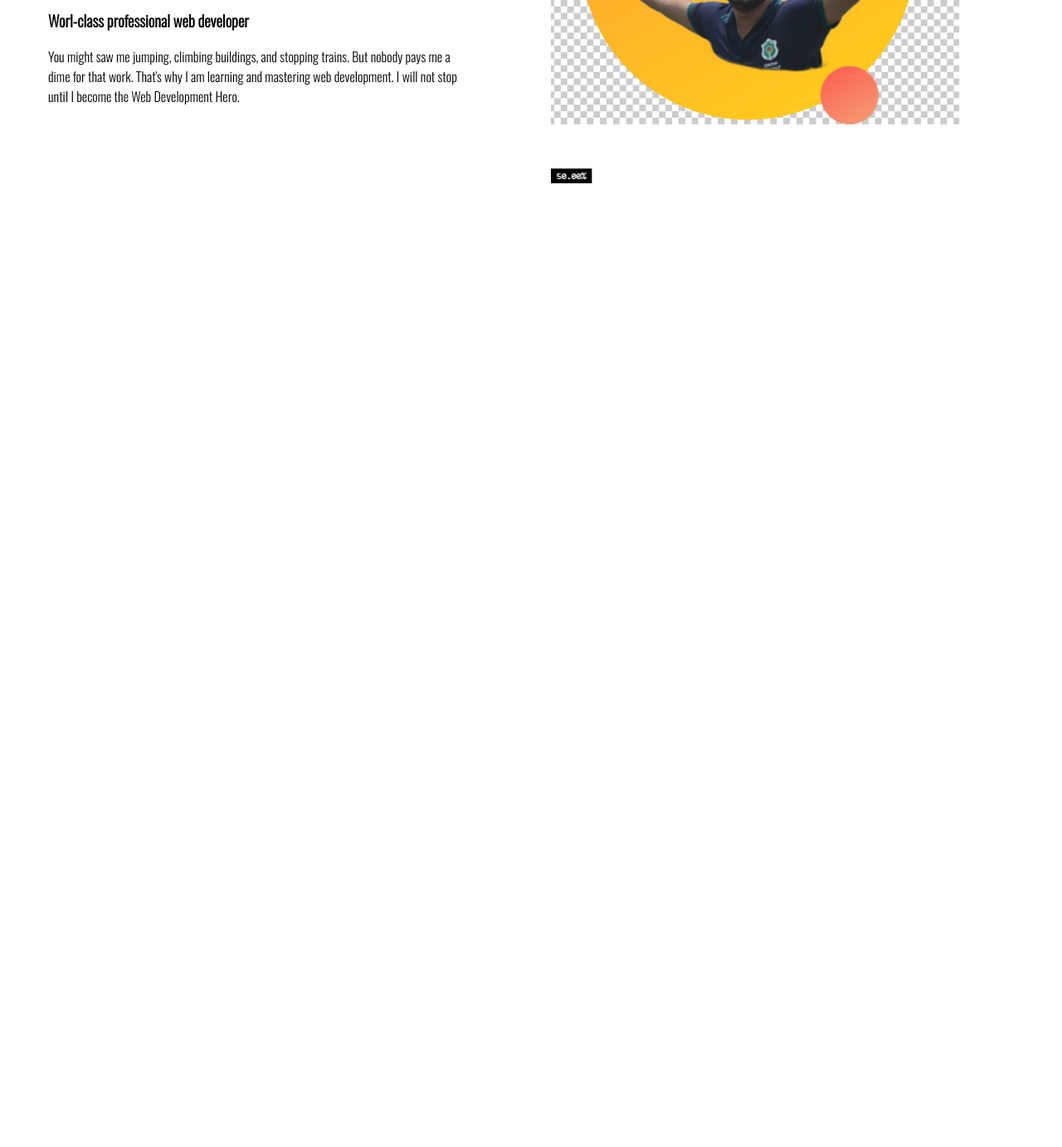
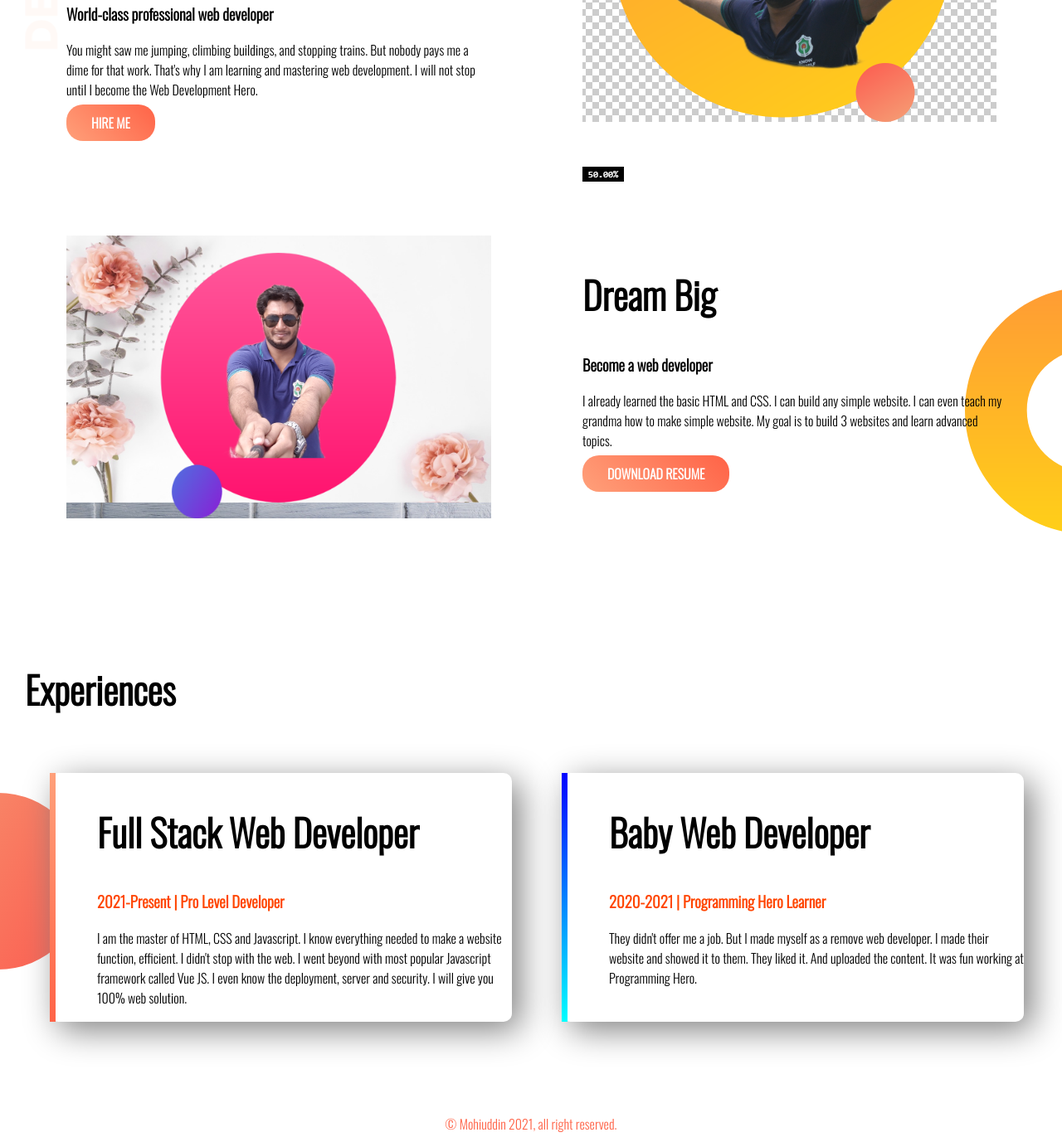
Before and after one commit to mohiuddin2721/web-portfolio, a plain HTML site: page index.html in a window 1280 px wide. Shown: the part 300-1683 px from the top of the page at 83% size. Before the commit the page ends 800 px from the top, so only its background shows below. Drawn offline with nearby package versions, Linux system fonts and the light colour scheme.

Commit message:
Finished my first ever website

```diff
--- a/index.html
+++ b/index.html
@@ -11,17 +11,46 @@
     <link rel="stylesheet" href="style.css">
 </head>
 <body>
-    <section>
+    <section class="top-banner">
         <div class="half-width">
             <h1>Wellcome To</h1>
             <h1><span class="name-highlight">Mohiuddin</span> Website</h1>
-            <h3>Worl-class professional web developer</h3>
+            <h3>World-class professional web developer</h3>
             <p>You might saw me jumping, climbing buildings, and stopping trains. But nobody pays me a dime for that work. That's why I am learning and mastering web development. I will not stop until I become the Web Development Hero.</p>
+            <a class="link-button" target="-blank" href="https://www.facebook.com/mohiuddin.shawon.583/">HIRE ME</a>
         </div>
         <div class="half-width">
             <img src="images/profile.png" alt="Mohiuddin">
         </div>
     </section>
+    <section class="dream-area">
+        <div class="half-width">
+            <img src="images/dreampic.png" alt="Mohiuddin">
+        </div>
+        <div class="half-width">
+            <h2>Dream Big</h2>
+            <h3>Become a web developer</h3>
+            <p>I already learned the basic HTML and CSS. I can build any simple website. I can even teach my grandma how to make simple website. My goal is to build 3 websites and learn advanced topics.</p>
+            <a class="link-button" target="-blank" href="https://www.facebook.com/mohiuddin.shawon.583">DOWNLOAD RESUME</a>
+        </div>
+    </section>
+    <section class="experience-area">
+        <h2>Experiences</h2>
+        <div id="full-stack" class="half-width single-experience">
+            <h2>Full Stack Web Developer</h2>
+            <h3 class="name-highlight">2021-Present | Pro Level Developer</h3>
+            <p>I am the master of HTML, CSS and Javascript. I know everything needed to make a website function, efficient. I didn't stop with the web. I went beyond with most popular Javascript framework called Vue JS. I even know the deployment, server and security. I will give you 100% web solution.</p>
+        </div>
+        <div id="baby-web" class="half-width single-experience">
+            <h2>Baby Web Developer</h2>
+            <h3 class="name-highlight">2020-2021 | Programming Hero Learner</h3>
+            <p>They didn't offer me a job. But I made myself as a remove web developer. I made their website and showed it to them. They liked it. And uploaded the content. It was fun working at Programming Hero.</p>
+        </div>
+
+    </section>
+    <footer>
+        <p>© Mohiuddin 2021, all right reserved.</p>
+    </footer>
 
 </body>
 </html>
--- a/style.css
+++ b/style.css
@@ -1,8 +1,12 @@
 body{
+    margin: 0%;
     font-family: 'Oswald', sans-serif;
 }
 h1{
     font-size: 50px;
+}
+h2{
+    font-size: 45px;
 }
 .name-highlight{
     color: orangered;
@@ -11,9 +15,56 @@ h1{
     width: 40%;
     float: left;
     margin: 30px;
-    padding-left: 20px;
+    padding-left: 50px;
 }
 .half-width img{
     width: 100%;
-    padding-left: 20px;
 }
+.top-banner{
+    background-image: url(images/top-banner.png);
+    background-repeat: no-repeat;
+}
+section{
+    height: 500px;
+    padding-bottom: 30px;
+
+}
+.link-button{
+    text-decoration: none;
+    background-image: linear-gradient(45deg, lightsalmon, tomato);
+    padding: 10px 30px;
+    border-radius: 20px;
+    color: white;
+    font-weight: 700;
+}
+.dream-area{
+    background-image: url(images/dream-bg.png);
+    background-repeat: no-repeat;
+    background-position: right;
+}
+.single-experience{
+    box-shadow: 10px 10px 40px gray;
+    border-radius: 10px;
+    height: 60%;
+    background-color: white;
+}
+.experience-area{
+    background-image: url(images/exp-bg.png);
+    background-repeat: no-repeat;
+    background-position: left;
+    padding-left: 30px;
+}
+#full-stack{
+    border-left: 7px solid;
+    border-image: linear-gradient(180deg, lightsalmon, tomato);
+    border-image-slice: 1;
+}
+#baby-web{
+    border-left: 7px solid;
+    border-image: linear-gradient(180deg, blue, cyan);
+    border-image-slice: 1;
+}
+footer p{
+    text-align: center;
+    color: tomato;
+}
```
Also changed, not shown: images/20190407_094950.jpg (added), images/dreampic.png (added).
